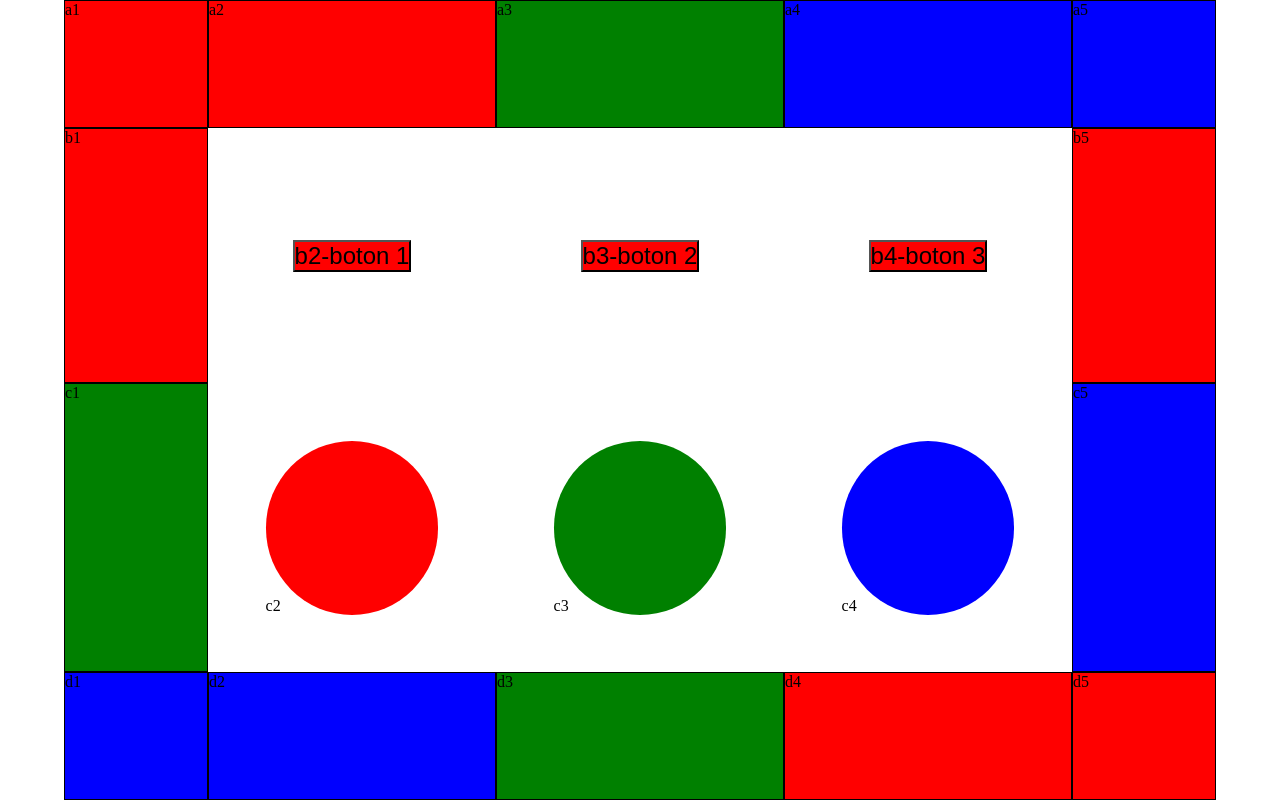
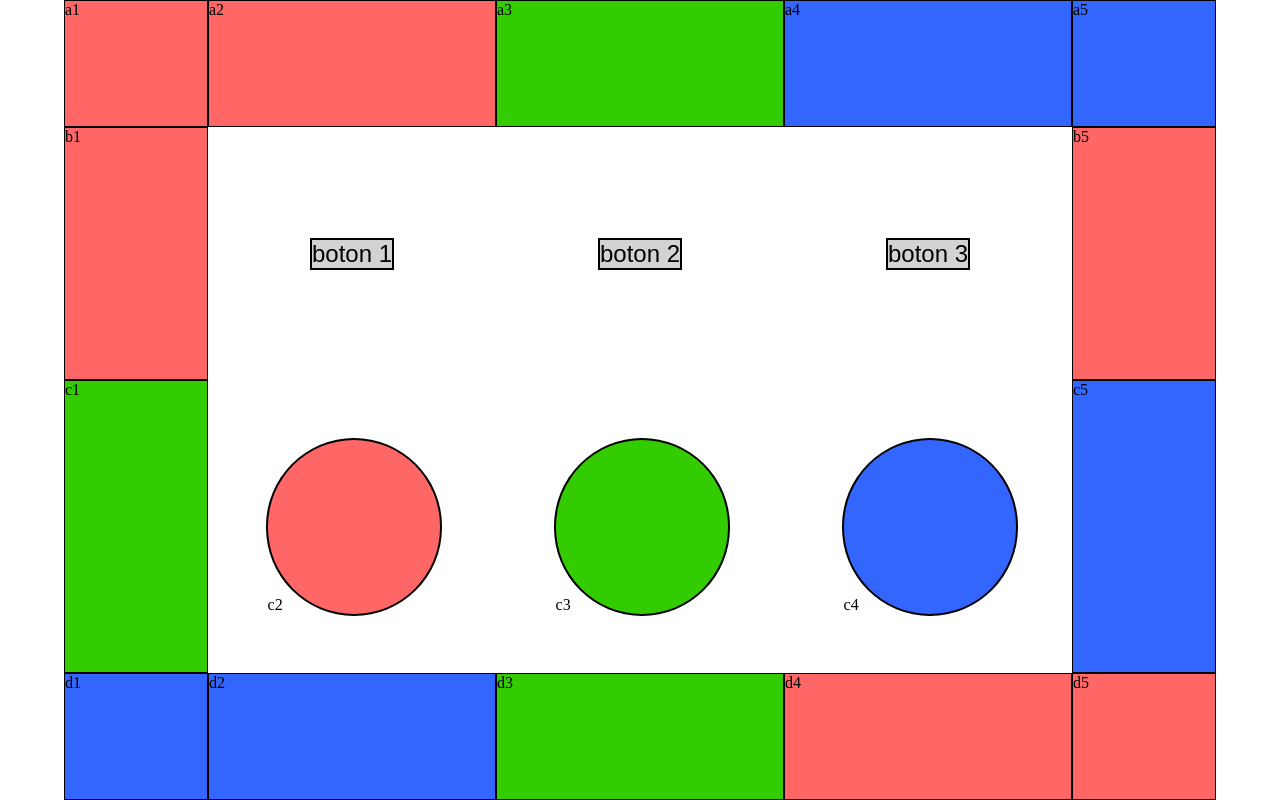
Before and after one commit to franciscolir/wireframe, a plain HTML site: page main.html in a window 1280 px wide. Drawn offline with Linux system fonts and the light colour scheme.

Commit message:
html y css estructura cometada

```diff
--- a/main.html
+++ b/main.html
@@ -72,9 +72,9 @@
         <div class="bg-blue">a5</div>
 <!-- --------------------------fila------------------------------------ -->
         <div class="bg-red">b1</div>
-        <div class="b2"><button class="bot1" id="avanzar">b2-boton 1</button></div>
-        <div class="b3"><button class="bot2" id="resetear">b3-boton 2</button></div>
-        <div class="b4"><button class="bot3" id="retroceder">b4-boton 3</button></div>
+        <div class="b2"><button class="bot1" id="avanzar">boton 1</button></div>
+        <div class="b3"><button class="bot2" id="resetear">boton 2</button></div>
+        <div class="b4"><button class="bot3" id="retroceder">boton 3</button></div>
         <div class="bg-red">b5</div>
 <!-- --------------------------fila------------------------------------ -->
         <div class="bg-green">c1</div>
--- a/style.css
+++ b/style.css
@@ -1,3 +1,4 @@
+/*-----------body----------*/
 html, body {
     height: 100%;
 }
@@ -5,50 +6,62 @@ html, body {
 *{
     padding: 0;
     margin: 0;
-
-}
+}/*////////////////////////*/
 
 
+
+/*----------div grid---------*/
 .grid {
     display: grid;
     grid-template-columns: 1fr 2fr 2fr 2fr 1fr;
     grid-template-rows: 1fr 2fr 2fr 1fr;
-    /*background-image: url(fondo_1.png) ;*/
     background-repeat: no-repeat;
     background-size: 100% 100%;
     width: 90%;
     max-width: 1800px;
     height: 100%;
     margin: auto;
-}
+}/*////////////////////////*/
 
+
+
+
+/*----------cuadros---------*/
 .bg-red {
-    background-color: red;
+    background-color: #ff6766;
     border:0.5px solid black;
-
 }
 .bg-green {
-    background-color: green;
+    background-color: #33cc00;
     border:0.5px solid black;
 }
 .bg-blue {
-    background-color: blue;
+    background-color: #3366ff;
     border:0.5px solid black;
-}
+}/*////////////////////////*/
+
+
+
+
+/*-----div botones------*/
 .b2, .b3, .b4{
     padding: 30% 20%;
     margin: auto;
+}
+/*---------botones--------*/
+.bot1, .bot2, .bot3{
+    background-color: lightgray ;
+    font-size: 150% ;
+    border:2px solid black;
+}/*////////////////////////*/
 
-}
-.bot1, .bot2, .bot3{
-    background-color: red ;
-    font-size: 150% ;
-}
 
+
+/*-------div circulos-------*/
 .c2, .c3, .c4{
     margin: 20%;
 }
-
+/*--------circulos---------*/
 .c-red {
     position: relative;
     width: 100%;
@@ -57,7 +70,8 @@ html, body {
      -moz-border-radius: 50%;
      -webkit-border-radius: 50%;
      border-radius: 50%;
-     background: red;
+     background: #ff6766;
+     border:2px solid black;
 }
 .c-green {
     position: relative;
@@ -67,7 +81,8 @@ html, body {
     -moz-border-radius: 50%;
     -webkit-border-radius: 50%;
     border-radius: 50%;
-    background: green;
+    background: #33cc00;
+    border:2px solid black;
 }
 .c-blue {
     position: relative;
@@ -77,5 +92,6 @@ html, body {
     -moz-border-radius: 50%;
     -webkit-border-radius: 50%;
     border-radius: 50%;
-    background:blue;
-}
+    background:#3366ff;
+    border:2px solid black;
+}/*////////////////////////*/
```
